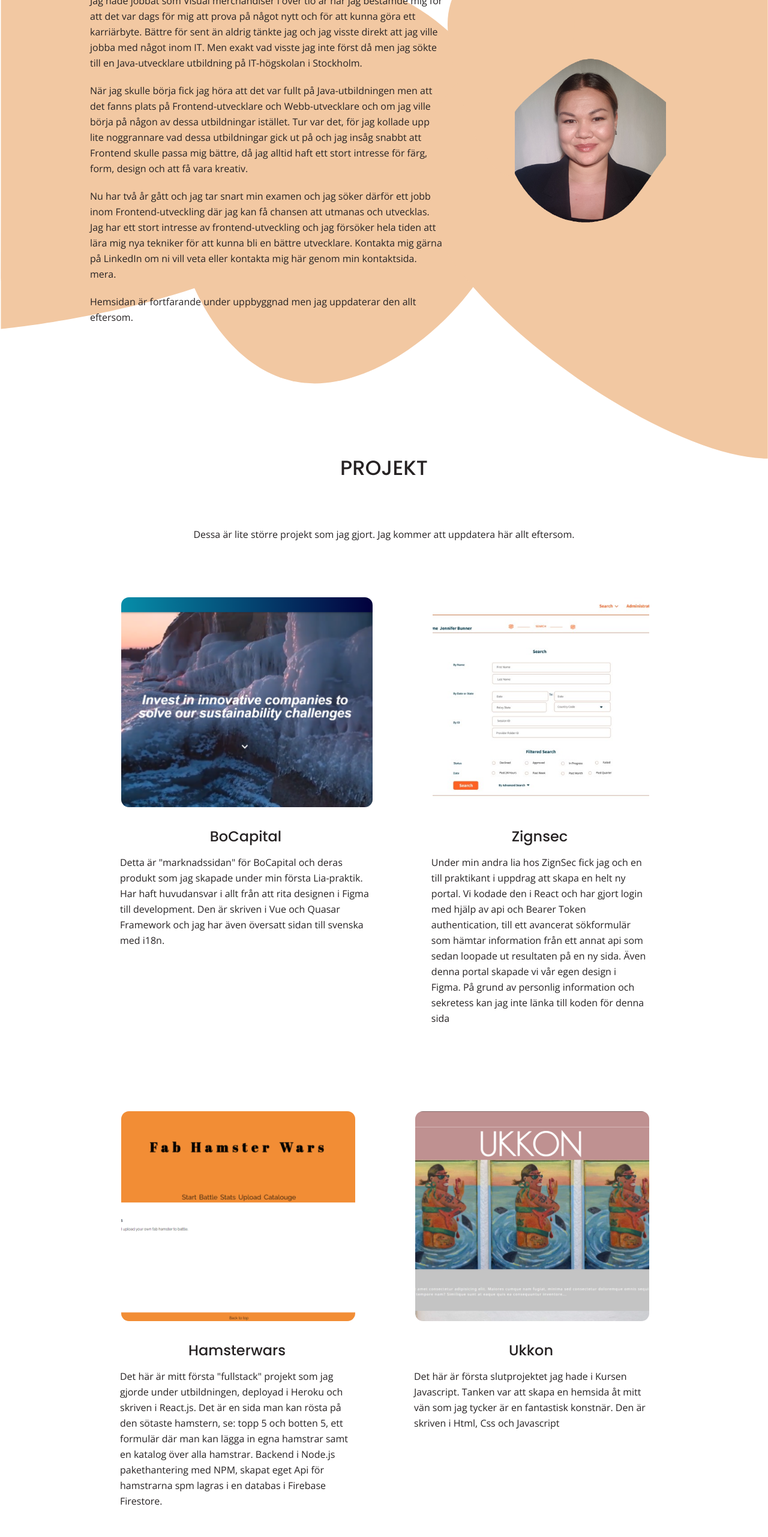
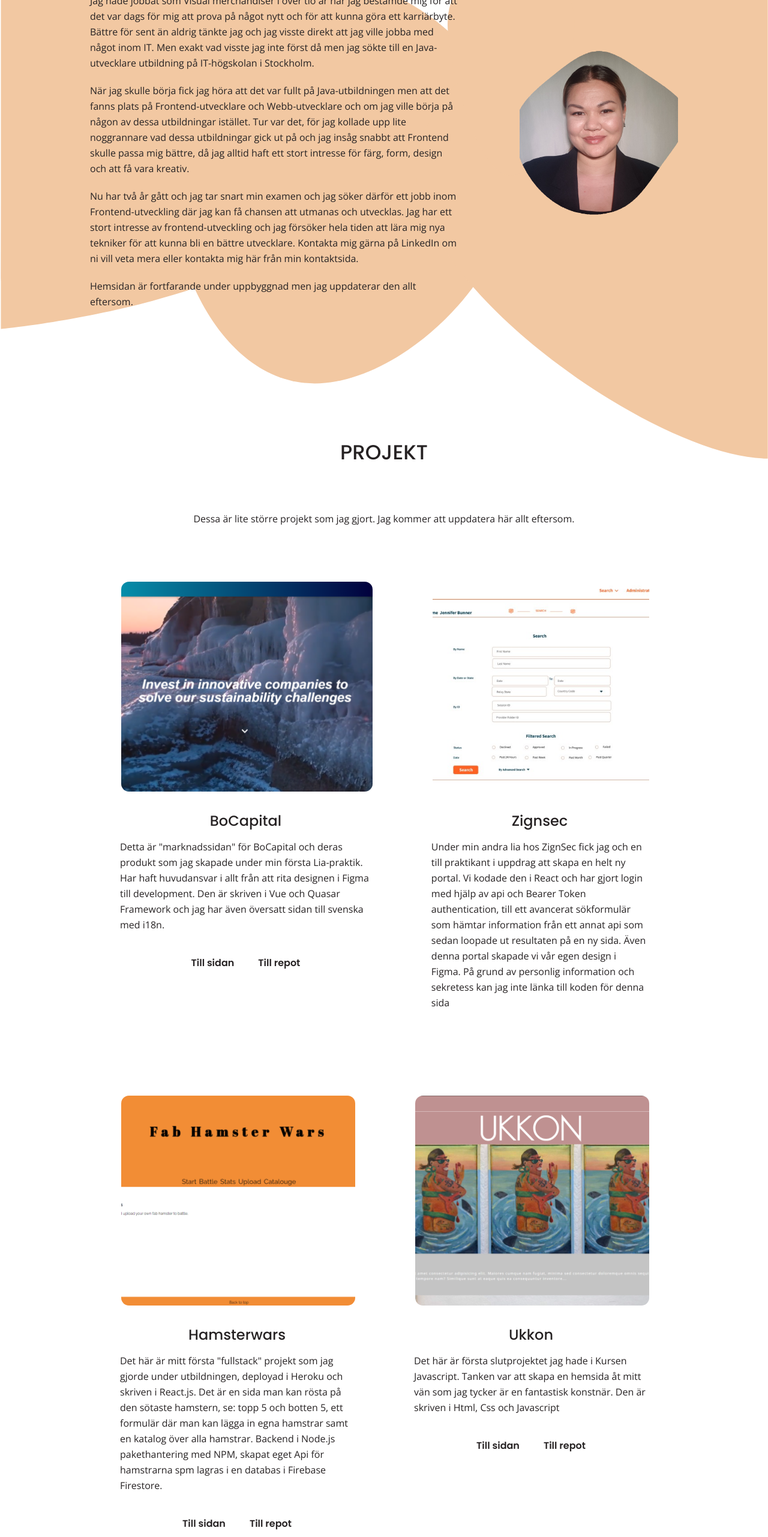
Before and after one commit to iths-jennifer-bunner/portfolio-app, a React (Create React App) app: page / in a window 1280 px wide. Shown: the part 1188-3751 px from the top of the page at 60% size. Built offline with nearby package versions, Linux system fonts and the light colour scheme.

Commit message:
added text-buttons

```diff
--- a/src/components/AboutMe.js
+++ b/src/components/AboutMe.js
@@ -1,4 +1,5 @@
 import React from "react";
+import { Link } from "react-router-dom";
 import "../styles/AboutMe.scss";
 
 function AboutMe({ reference }) {
@@ -34,7 +35,8 @@ function AboutMe({ reference }) {
             och utvecklas. Jag har ett stort intresse av frontend-utveckling och
             jag försöker hela tiden att lära mig nya tekniker för att kunna bli
             en bättre utvecklare. Kontakta mig gärna på LinkedIn om ni vill veta
-            eller kontakta mig här genom min kontaktsida. mera.
+            mera eller kontakta mig{" "}
+            <Link to="/contact">här från min kontaktsida</Link>.
           </p>
           <p>
             Hemsidan är fortfarande under uppbyggnad men jag uppdaterar den allt
--- a/src/components/ContactForm.js
+++ b/src/components/ContactForm.js
@@ -28,19 +28,31 @@ export default function ContactForm() {
     <div className="wrapper">
       <form className="contact-form" onSubmit={sendEmail}>
         <div className="contact-form__containers">
-          <label>Namn:</label>
-          <input type="text" placeholder="Namn" name="from_name" />
+          <label>
+            <p>Namn:</p>
+          </label>
+          <input type="text" placeholder="Förnamn Efternamn" name="from_name" />
         </div>
         <div className="contact-form__containers">
-          <label>Email:</label>
-          <input type="email" placeholder="Din email" name="user_email" />
+          <label>
+            <p>Email:</p>
+          </label>
+          <input
+            type="email"
+            placeholder="email@adress.com"
+            name="user_email"
+          />
         </div>
         <div className="contact-form__containers">
-          <label>Ämne:</label>
+          <label>
+            <p>Ämne:</p>
+          </label>
           <input type="text" placeholder="Ämne" name="subject" />
         </div>
         <div className="contact-form__containers">
-          <label>Meddelande:</label>
+          <label>
+            <p>Meddelande:</p>
+          </label>
           <textarea placeholder="Ditt meddelande" name="message" />
         </div>
         <div className="contact-form__containers">
--- a/src/components/KnowledgeComponent.js
+++ b/src/components/KnowledgeComponent.js
@@ -52,7 +52,7 @@ function KnowledgeComponent({ reference }) {
           vi vår egen design i Figma.
         </p>
       </div>
-      <div className="knowledge__iconsContainer">
+      {/* <div className="knowledge__iconsContainer">
         <i className="fab fa-js-square knowledge__icons"></i>
         <i className="fab fa-html5 knowledge__icons"></i>
         <i className="fab fa-css3-alt knowledge__icons"></i>
@@ -60,7 +60,7 @@ function KnowledgeComponent({ reference }) {
         <i className="fab fa-vuejs knowledge__icons"></i>
         <i className="fab fa-wordpress knowledge__icons"></i>
         <i className="fab fa-sass knowledge__icons"></i>
-      </div>
+      </div> */}
     </div>
   );
 }
--- a/src/components/ProjectComponent.js
+++ b/src/components/ProjectComponent.js
@@ -73,6 +73,14 @@ function ProjectComponent({ reference }) {
               Vue och Quasar Framework och jag har även översatt sidan till
               svenska med i18n.
             </p>
+            <div className="projects__buttons">
+              <a href="https://bocapital.se/">
+                <h5 className="projects__buttons--live">Till sidan</h5>
+              </a>
+              <a href="https://github.com/iths-jennifer-bunner/bo-homepage">
+                <h5 className="projects__buttons--repo">Till repot</h5>
+              </a>
+            </div>
           </div>
           <div className="projects">
             <div className="projects__imageContainer ">
@@ -120,6 +128,14 @@ function ProjectComponent({ reference }) {
               skapat eget Api för hamstrarna spm lagras i en databas i Firebase
               Firestore.
             </p>
+            <div className="projects__buttons">
+              <a href="http://fab-hamster-wars.herokuapp.com/">
+                <h5 className="projects__buttons--live">Till sidan</h5>
+              </a>
+              <a href="https://github.com/iths-jennifer-bunner/hamster-wars">
+                <h5 className="projects__buttons--repo">Till repot</h5>
+              </a>
+            </div>
           </div>
           <div className="projects">
             <div className="projects__imageContainer">
@@ -140,6 +156,14 @@ function ProjectComponent({ reference }) {
               Tanken var att skapa en hemsida åt mitt vän som jag tycker är en
               fantastisk konstnär. Den är skriven i Html, Css och Javascript
             </p>
+            <div className="projects__buttons">
+              <a href="https://iths-jennifer-bunner.github.io/iths-slutprojekt-javascript/index.html">
+                <h5 className="projects__buttons--live">Till sidan</h5>
+              </a>
+              <a href="https://github.com/iths-jennifer-bunner/iths-slutprojekt-javascript">
+                <h5 className="projects__buttons--repo">Till repot</h5>
+              </a>
+            </div>
           </div>
         </div>
       </div>
--- a/src/components/SchoolProjects.js
+++ b/src/components/SchoolProjects.js
@@ -17,7 +17,7 @@ function SchoolProjects({ reference }) {
     });
 
   useEffect(() => {
-    if (window.innerWidth < 600) {
+    if (window.innerWidth < 1305) {
       setDoParallax("cards__outerContainer");
       setDoParallax2("cards__outerContainer");
     } else {
--- a/src/index.scss
+++ b/src/index.scss
@@ -44,6 +44,14 @@ h4 {
   padding-bottom: 2rem;
   color: #262223;
 }
+h5 {
+  font-family: $poppins;
+  font-size: 1.6rem;
+  font-weight: 600;
+  line-height: 21px;
+  padding-bottom: 2rem;
+  color: #262223;
+}
 a {
   text-decoration: none !important;
   color: inherit;
--- a/src/styles/AboutMe.scss
+++ b/src/styles/AboutMe.scss
@@ -9,30 +9,23 @@
     z-index: 1;
   }
   &__imageContainer {
-    height: 16rem;
-    padding: 1rem 0;
+    height: 30rem;
+    // padding: 1rem 0;
     // width: 15rem;
   }
   &__image {
     height: 100%;
     max-width: 100%;
     object-fit: cover;
-    // border-radius: 15rem;
   }
 }
 .about__textField p {
   margin: 2rem 0;
 }
-@include md {
+@include xl {
   .about {
     &__container {
       flex-direction: row;
-
-      // justify-content: center;
-    }
-    &__imageContainer {
-      height: 30rem;
-      padding: 1rem 2rem;
     }
     &__textField {
       width: 70rem;
--- a/src/styles/ContactForm.scss
+++ b/src/styles/ContactForm.scss
@@ -4,7 +4,7 @@
   display: flex;
   flex-direction: column;
   justify-content: center;
-  align-items: flex-start;
+  align-items: center;
 
   &__containers {
     display: flex;
--- a/src/styles/ProjectComponent.scss
+++ b/src/styles/ProjectComponent.scss
@@ -41,16 +41,28 @@
     object-fit: cover;
     border-radius: 15px;
     border: 2px solid rgba(#fff, 0.2);
-    -webkit-transform: scale(1);
-    transform: scale(1);
-    -webkit-transition: 0.3s ease-in-out;
-    transition: 0.3s ease-in-out;
+    transition: all 0.3s linear;
   }
   &__image:hover {
-    -webkit-transform: scale(1.05);
     transform: scale(1.05);
   }
+  &__buttons {
+    display: flex;
+    justify-content: center;
+    align-items: center;
+    flex-direction: row;
+
+    &--live,
+    &--repo {
+      margin: 2rem;
+    }
+    &--live:hover,
+    &--repo:hover {
+      transform: scale(1.1);
+    }
+  }
 }
+
 .parallax-projects {
   position: absolute;
   width: 100%;
--- a/src/styles/SchoolProjects.scss
+++ b/src/styles/SchoolProjects.scss
@@ -4,6 +4,7 @@
   display: flex;
   flex-direction: column;
   justify-content: center;
+  flex-wrap: wrap;
   align-items: center;
   z-index: 1;
   padding-top: 2rem;
@@ -29,13 +30,9 @@
     width: auto;
     display: flex;
     padding: 2rem 0;
-    -webkit-transform: scale(1);
-    transform: scale(1);
-    -webkit-transition: 0.3s ease-in-out;
-    transition: 0.3s ease-in-out;
+    transition: all 0.3s linear;
   }
   &__imageContainer:hover {
-    -webkit-transform: scale(1.03);
     transform: scale(1.03);
   }
   &__image {
@@ -58,23 +55,6 @@
   visibility: visible;
 }
 
-@include md {
-  .cards {
-    flex-direction: row;
-    flex-wrap: wrap;
-    justify-content: space-between;
-
-    &__outerContainer {
-      height: 50rem;
-      margin: 5rem 0;
-    }
-    &__imageContainer {
-      height: 25rem;
-      width: auto;
-    }
-  }
-}
-
 //background blob
 .parallax {
   position: absolute;
@@ -89,7 +69,23 @@
 @include lg {
   .cards {
     &__outerContainer {
-      width: 45rem;
+      max-width: 45rem;
     }
   }
 }
+@include xl {
+  .cards {
+    flex-direction: row;
+    flex-wrap: wrap;
+    justify-content: space-between;
+
+    &__outerContainer {
+      height: 50rem;
+      // margin: 5rem 0;
+    }
+    &__imageContainer {
+      height: 25rem;
+      width: auto;
+    }
+  }
+}
```
